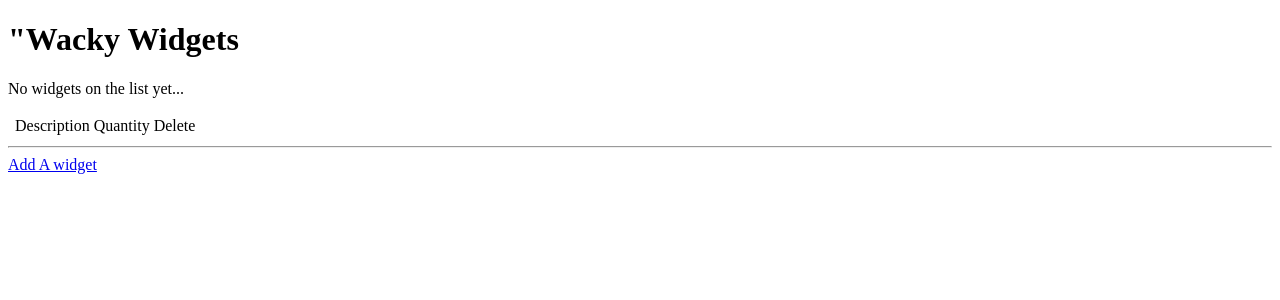
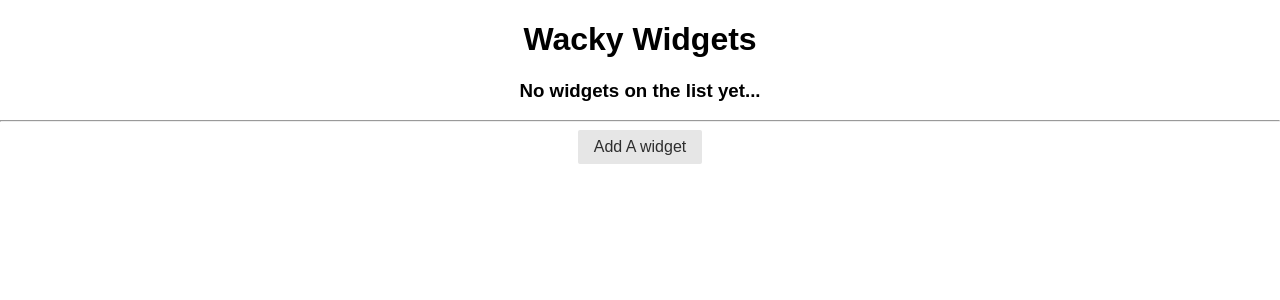
Before and after one commit to Futsum1/assessment3, a Django app: page / in a window 1280 px wide. Shown: the top 300 px of the page. Run offline with Django 3.2, Linux system fonts and the light colour scheme; data that the repository does not hold is empty; some libraries are stand-ins or nearby versions.

Commit message:
final commit

```diff
--- /dev/null
+++ b/main_app/static/css/style.css
@@ -0,0 +1,11 @@
+body {
+    text-align: center;
+    margin: 2rem;
+}
+table {
+    margin: 2rem auto;
+}
+table a {
+    color: red;
+    text-decoration: none;
+}
--- a/main_app/templates/index.html
+++ b/main_app/templates/index.html
@@ -1,37 +1,38 @@
+{% load static %}
 <!DOCTYPE html>
 <html lang="en">
   <head>
-  <meta charset="UTF-8">
-  <meta name="viewport" content="width=device-width, initial-scale=1.0">
-  <meta http-equiv="X-UA-Compatible" content="ie=edge">
+    <meta charset="UTF-8" />
+    <meta name="viewport" content="width=device-width, initial-scale=1.0" />
+    <meta http-equiv="X-UA-Compatible" content="ie=edge" />
+    <link rel="stylesheet" type="text/css" href="{% static 'css/style.css' %}">
+    <link rel="stylesheet" href="https://unpkg.com/purecss@1.0.0/build/pure-min.css" integrity="sha384-nn4HPE8lTHyVtfCBi5yW9d20FjT8BJwUXyWZT9InLYax14RDjBj46LmSztkmNP9w" crossorigin="anonymous">
     <title>Assessment</title>
-
-
   </head>
   <body>
- <h1>"Wacky Widgets</h1>
-    <table>
-        <th>
-        <td>Description</td>
-        <td>Quantity</td>
-        <td>Delete</td>
-    </th>
+    <h1>Wacky Widgets</h1>
+
       {% if widgets|length == 0 %}
-    <p>No widgets on the list yet...</p>
+      <h3>No widgets on the list yet...</h3>
       {% else %}
+      <table class="pure-table pure-table-striped">
+      <thead>
         <tr>
+          <th>Description</th>
+          <th>Quantity</th>
+          <th>Delete</th>
+        </tr>
+      </thead>
         {% for widget in widgets %}
+        <tr>
             <td>{{ widget.description }}</td>
             <td>{{ widget.quantity}}</td>
-            <td><a href="{% url 'delete_widget' widget.id %}">Delete</a></td>
+            <td><a href="{% url 'delete_widget' widget.id %}">X</a></td>
+        </tr>
         {% endfor %}
-    </tr>
+      </table>
         {% endif %}
-</table>
-<hr>
-<a href="{% url 'add_widget' %}">Add A widget</a>
-
-
-
+      <hr/>
+    <a  class='pure-button' href="{% url 'add_widget' %}">Add A widget</a>
   </body>
 </html>
--- a/main_app/templates/main_app/widget_form.html
+++ b/main_app/templates/main_app/widget_form.html
@@ -1,3 +1,4 @@
+{% load static %}
 <!DOCTYPE html>
 <html lang="en">
 <head>
@@ -5,6 +6,9 @@
   <meta name="viewport" content="width=device-width, initial-scale=1.0">
   <meta http-equiv="X-UA-Compatible" content="ie=edge">
   <title>Assessment 3</title>
+  <link rel="stylesheet" type="text/css" href="{% static 'css/style.css' %}">
+  <link rel="stylesheet" href="https://unpkg.com/purecss@1.0.0/build/pure-min.css" integrity="sha384-nn4HPE8lTHyVtfCBi5yW9d20FjT8BJwUXyWZT9InLYax14RDjBj46LmSztkmNP9w" crossorigin="anonymous">
+
 </head>
 <body>
     <form action="" method="post">
```
Also changed, not shown: main_app/static/style.css (deleted, +0 -10 lines). Lines whose indentation alone changed are shown as unchanged.
